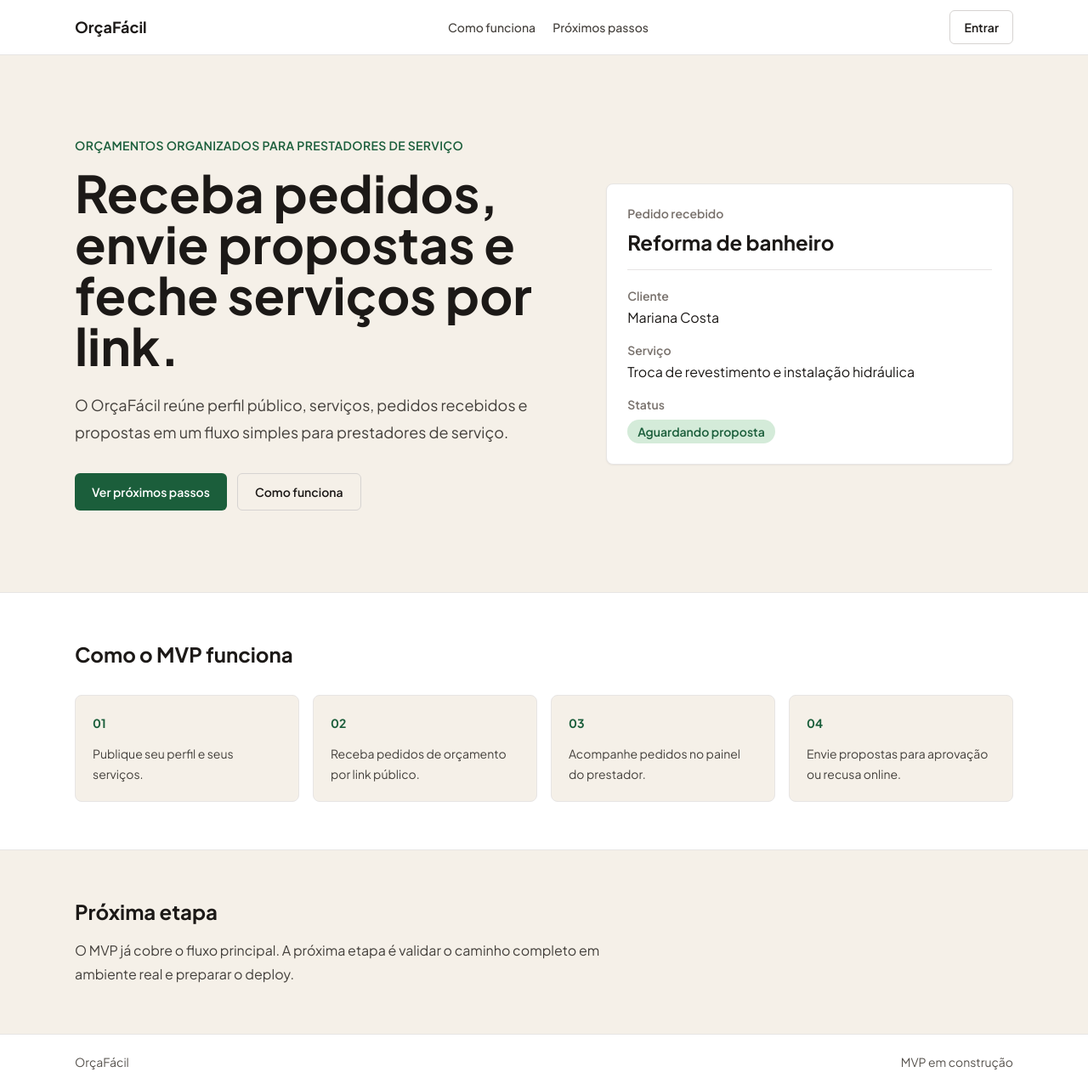
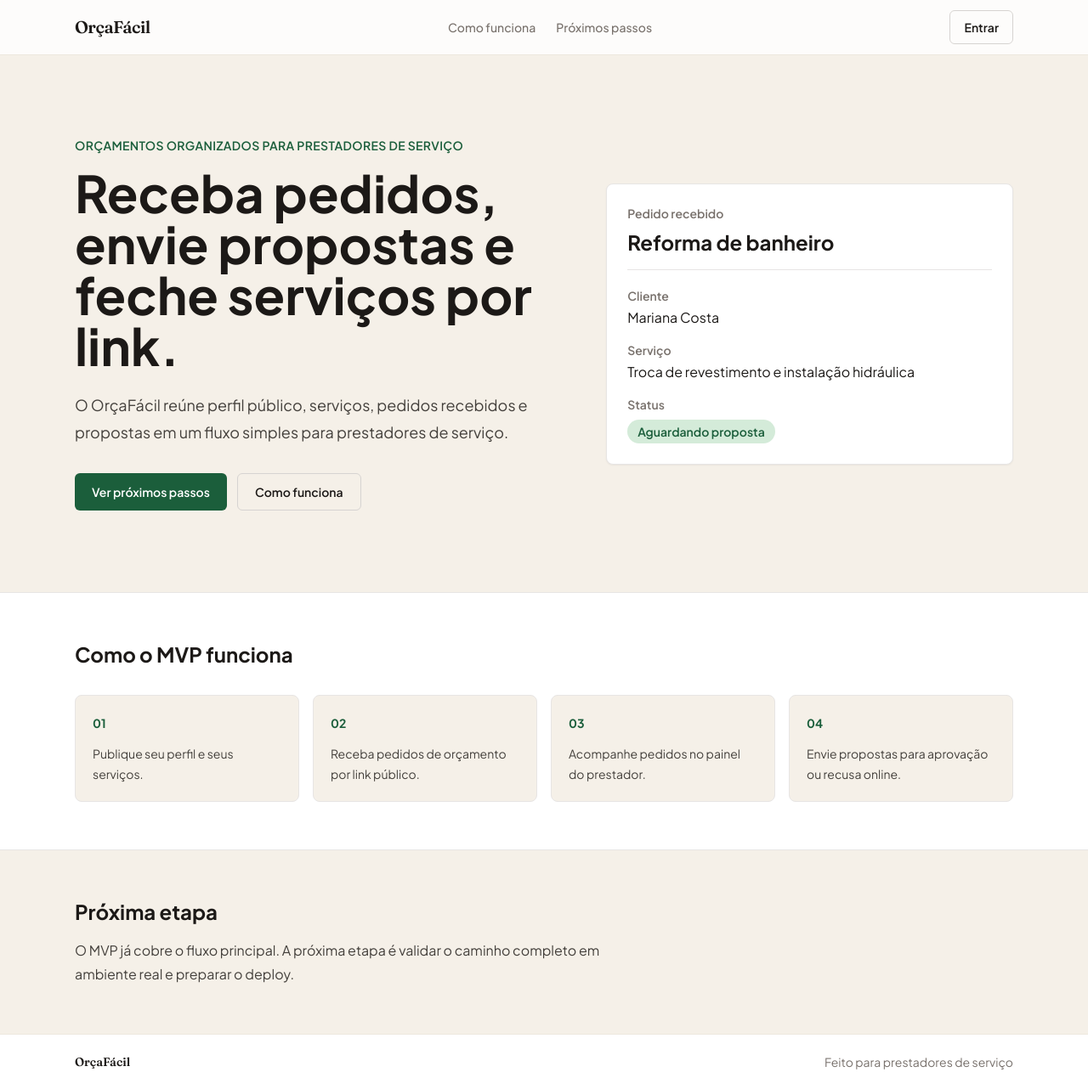
Before and after one commit to leonardodesaboia/vitriny, a Next.js app: page / in a window 1280 px wide. Shown: the whole page at 85% size. Built offline with nearby package versions, Linux system fonts and the light colour scheme; no server answers.

Commit message:
feat: update SiteHeader and SiteFooter with Tropical Paper design

```diff
--- a/components/layout/SiteFooter.tsx
+++ b/components/layout/SiteFooter.tsx
@@ -1,9 +1,9 @@
 export function SiteFooter() {
   return (
-    <footer className="border-t border-stone-200 bg-white">
-      <div className="mx-auto flex min-h-16 w-full max-w-6xl items-center justify-between px-6 text-sm text-stone-600">
-        <p>OrçaFácil</p>
-        <p>MVP em construção</p>
+    <footer className="border-t border-paper-soft bg-white">
+      <div className="mx-auto flex min-h-16 w-full max-w-6xl items-center justify-between px-6 text-sm">
+        <p className="font-fraunces font-semibold text-ink">OrçaFácil</p>
+        <p className="text-ink-muted">Feito para prestadores de serviço</p>
       </div>
     </footer>
   );
--- a/components/layout/SiteHeader.tsx
+++ b/components/layout/SiteHeader.tsx
@@ -1,19 +1,27 @@
 import Link from "next/link";
-
 import { AuthButton } from "@/components/auth/AuthButton";
 
 export function SiteHeader() {
   return (
-    <header className="border-b border-stone-200 bg-white">
+    <header className="sticky top-0 z-50 border-b border-paper-soft bg-white/80 backdrop-blur-sm">
       <div className="mx-auto flex min-h-16 w-full max-w-6xl items-center justify-between px-6">
-        <Link className="text-lg font-bold text-ink" href="/">
+        <Link
+          className="font-fraunces text-xl font-semibold tracking-tight text-ink transition-colors hover:text-leaf"
+          href="/"
+        >
           OrçaFácil
         </Link>
-        <nav aria-label="Principal" className="flex items-center gap-5 text-sm">
-          <a className="font-medium text-stone-700 hover:text-leaf" href="#como-funciona">
+        <nav aria-label="Principal" className="hidden items-center gap-6 text-sm md:flex">
+          <a
+            className="font-medium text-ink-muted transition-colors hover:text-leaf"
+            href="#como-funciona"
+          >
             Como funciona
           </a>
-          <a className="font-medium text-stone-700 hover:text-leaf" href="#proximos-passos">
+          <a
+            className="font-medium text-ink-muted transition-colors hover:text-leaf"
+            href="#proximos-passos"
+          >
             Próximos passos
           </a>
         </nav>
```
